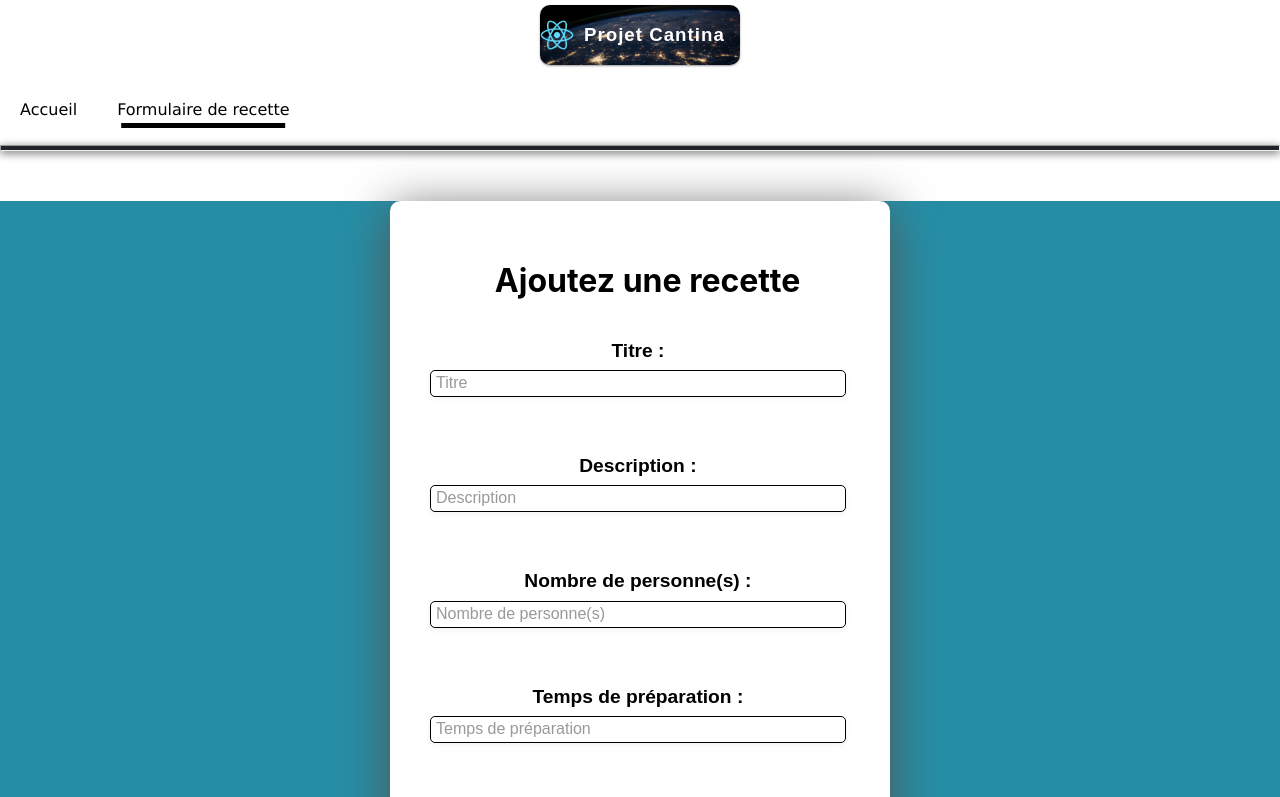
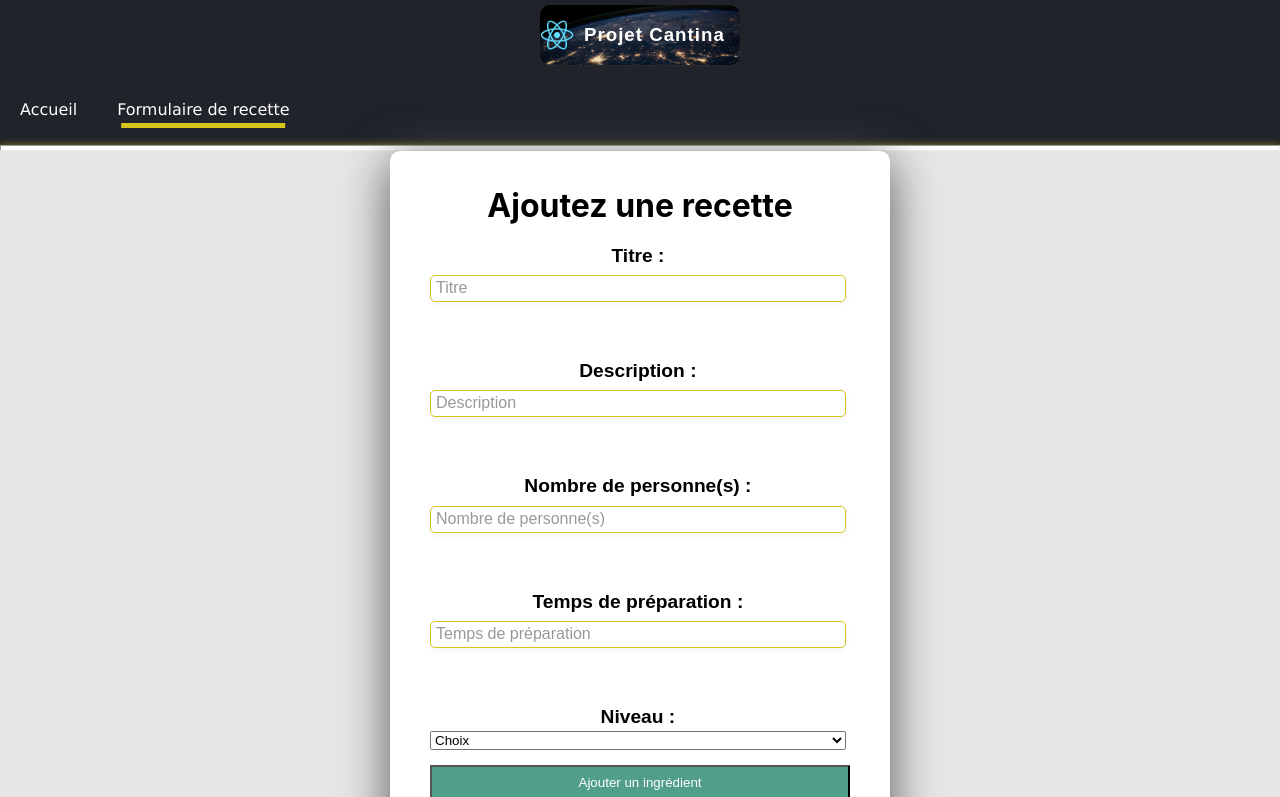
Before and after one commit to Mighty92/em-cantina-client, a React (Create React App) app: page /ajoutRecette in a window 1280 px wide. Shown: the top 797 px of the page. Built offline with nearby package versions, Linux system fonts and the light colour scheme.

Commit message:
css terminé site terminé

```diff
--- a/src/styles/_setting.scss
+++ b/src/styles/_setting.scss
@@ -1,22 +1,25 @@
 
 $font-1: "Poppins", sans-serif;
 
-$color-1: #000000;
-$color-2: #ffffffb9;
-$color-3: rgb(255, 255, 255);
+$color-1: #d6c41b;
+$color-2: #279ccab9;
+$color-3: white;
 $color-4: rgb(32, 35, 42);
 
 * {
   box-sizing: border-box;
   margin: 0;
   padding: 0;
+  width: 90%;
+  max-width: 100%;
 }
 body {
   margin: 0.4rem auto;
-  max-width: 1296px;
+  width: 120%;
+  max-width: 100%;
   font-family: $font-1;
   color: $color-3;
-  background-color: $color-2;
+  background-color: $color-4;
 
 }
 li {
@@ -24,9 +27,9 @@ li {
 }
 a {
   text-decoration: none;
-  color: $color-1;
+  color: $color-3;
   cursor: pointer;
 }
 a:visited {
-  color: $color-1;
+  color: $color-3;
 }
--- a/src/styles/components/_listRecipes.scss
+++ b/src/styles/components/_listRecipes.scss
@@ -6,7 +6,7 @@
 .montitre{
   text-align: center;
   padding-right: 40px;
-    color: white;
+  font-weight: bold;
 }
 
 .menu {
@@ -48,7 +48,7 @@
     box-shadow: 0px 3px 15px #4b4d10;
   }
   .menuItem:hover {
-      box-shadow: 0px 3px 15px  #ffffff;
+    box-shadow: 0px 3px 15px  #000000;
     transition: 0.3s ease-in;
     cursor: pointer;
   }
@@ -65,8 +65,8 @@
     background-size: cover;
   }
 
-    .menuItem h1,
-    .menuItem p {
+  .menuItem h1
+ {
     margin-left: 20px;
   }
 
@@ -86,14 +86,12 @@
   }
 
   .text2 {
-      color: #ffffff;
+    color: #000000;
     font-size: 18px;
     text-align: center;
     width: 80%;
     max-width: 100%;
     line-height: 24px;
-      padding-left: 30px;
-      margin-top: 10px;
   }
 
   form.modif{
@@ -159,7 +157,7 @@
         line-height: 2.5;
         padding: 0 20px;
         font-size: 1rem;
-          color: rgb(0, 0, 0);
+        color: #fff;
         text-shadow: 1px 1px 1px #000;
         border-radius: 10px;
         background-color: rgba(220, 0, 0, 1);
@@ -177,7 +175,7 @@
 
     .styled:active {
         box-shadow: inset -2px -2px 3px rgba(255, 255, 255, .6),
-                      inset 2px 2px 3px rgba(212, 208, 208, 0.6);
+                    inset 2px 2px 3px rgba(0, 0, 0, .6);
     }
 
     // checkbox
--- a/src/styles/views/_ajoutRecette.scss
+++ b/src/styles/views/_ajoutRecette.scss
@@ -7,7 +7,7 @@
     flex-direction: column;
     justify-content: center;
     align-items: center;
-    background-color: #258ea6;
+    background-color: white;
   }
 
   .form-wrapper {
@@ -75,10 +75,6 @@
   .etapes,
   .photo {
     margin-right: 1%;
-  }
-
-  .lastName {
-    margin-left: 1%;
   }
 
   .titre,
@@ -153,7 +149,8 @@
   }
 
   .add{
-    background-color: #519e8a;
+    background-color: #232525;
+    color: white;
   }
 
   .ajt{
--- a/src/styles/views/_home.scss
+++ b/src/styles/views/_home.scss
@@ -1,5 +1,7 @@
 *{
   color: black;
+  width: 100%;
+  max-width: 100%;
 
 }
 .home{
@@ -8,15 +10,11 @@
 }
 
 .bibli{
-  color: white;
-  text-align: center;
+  color: black;
+  font-weight: bold;
 }
-
 h1{
-    padding-left: 15px;
-    text-align: center;
-    margin-top: 40px;
-    margin-bottom: 20px;
+  margin-top: 15px;
 }
 
 .left{
@@ -25,26 +23,10 @@ h1{
 
 .menu {
   padding: 2px;
-    background: $color-4;
-    box-shadow: 0 2px 8px #5c5c5b;
+  background: $color-3;
+  box-shadow: 0 2px 8px #d6c41b;
 }
 
-  p{
-    padding-left: 15px;
-    padding-right: 20px;
-    text-align: center;
+hr{
+    margin-top: 15px;
 }
-
-  .redius{
-    margin-top: 30px;
-    margin-left: 30%;
-    margin-right: 30%;
-}
-
-.form-control{
-  color: black;
-}
-
-.rechercher{
-  color: white;
-}
--- a/src/styles/views/_modificationRecette.scss
+++ b/src/styles/views/_modificationRecette.scss
@@ -1,13 +1,14 @@
 
 .wrapper {
-    margin-top: 50px;
+    margin-top: 0;
     height: 100%;
     width: 100%;
     display: flex;
     flex-direction: column;
     justify-content: center;
     align-items: center;
-    background-color: #258ea6;
+    background-color: rgb(233, 230, 230);
+
   }
 
   .form-wrapper {
@@ -154,6 +155,8 @@
 
   .add{
     background-color: #519e8a;
+    color: white;
+
   }
 
   .ajt{
--- a/src/views/Home.jsx
+++ b/src/views/Home.jsx
@@ -3,6 +3,7 @@ import Navigation from '../components/Navigation';
 import Logo from '../components/Logo';
 import axios from 'axios';
 import ListRecipes from '../components/ListRecipes';
+import background from '../media/plat.jpg'
 
 const Home = () => {
 
@@ -42,27 +43,8 @@ const Home = () => {
             <Logo/>
             <Navigation/>
             <hr className="menu"/>
-            <form onSubmit={(e) => handleSubmit(e)}>
-                <label className="form-control">
-                    <input onInput={(e)=>setSearchValue(e)}
-                        type="text"
-                        placeholder="Recherchez votre type de plat"/>
-                </label>
-
-                <label className="form-control" htlmlFor="ice-cream-choice">Filtrez par</label>
-                <input list="ice-cream-flavors" id="ice-cream-choice" name="ice-cream-choice" />
-                    <datalist id="ice-cream-flavors">
-                        <option value="Titre"/>
-                        <option value="Catégorie"/>
-                        <option value="Date de sortie"/>
-                    </datalist>
-                <input
-                className="rechercher"
-                type="submit"
-                value="rechercher"/>
-            </form>
             <div className="menu">
-                <h1 className="bibli">Bibliothèque</h1>
+                <h1 className="bibli">Nos Recettes</h1>
                 <div className="menuList">
                     {recipes.map((recipes, index) => <ListRecipes recipes={recipes} key={index} onDeleteItem={()=>{deleteItem(index)}}/>)}
                 </div>
```
Lines whose indentation alone changed are shown as unchanged.
